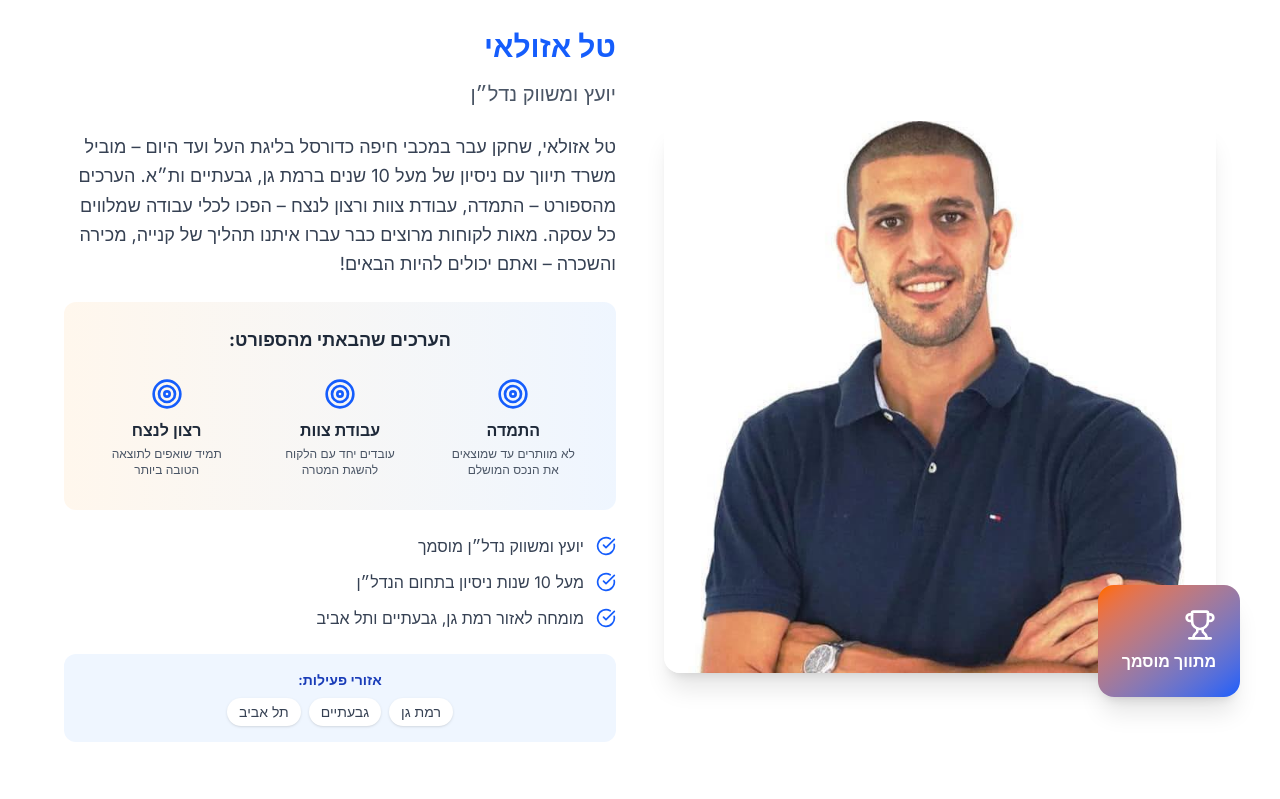
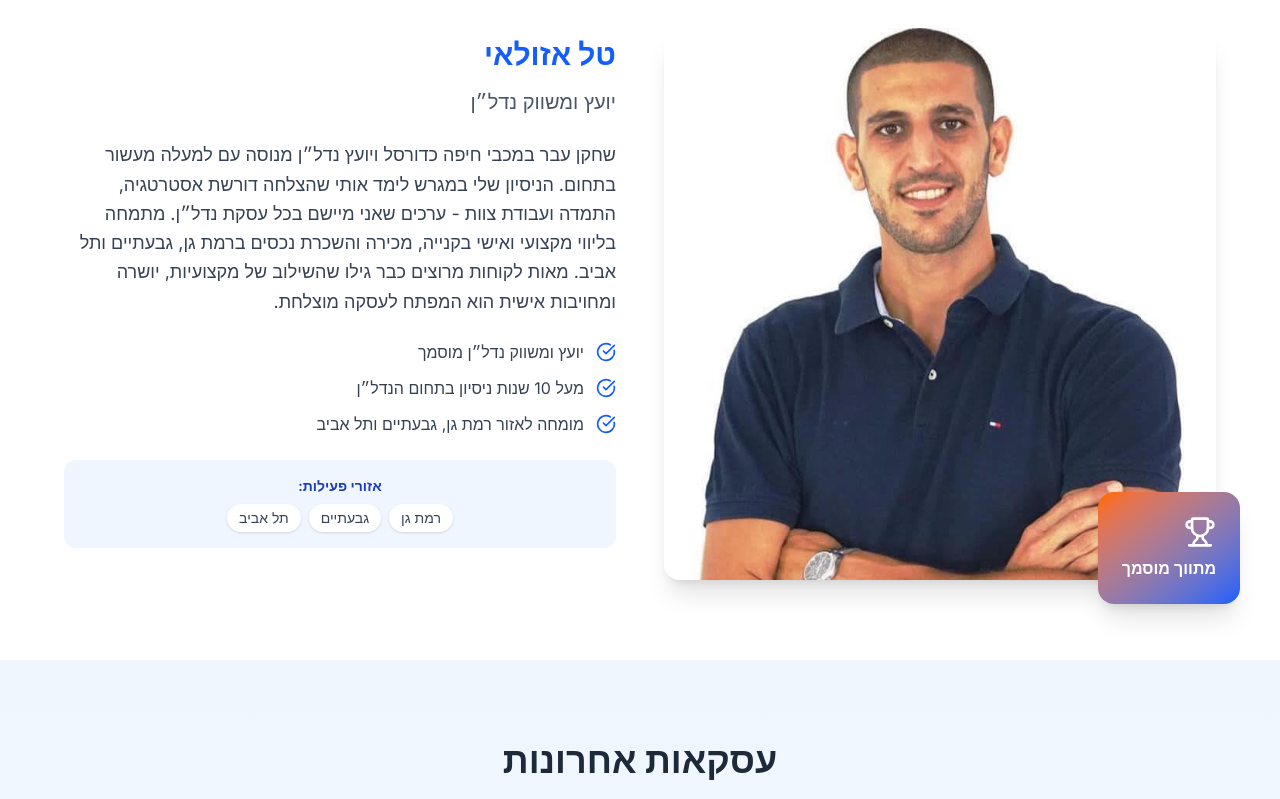
Before and after one commit to itayost/tal-nadlan, a Next.js app: page / in a window 1280 px wide. Shown: the part 940-1739 px from the top of the page. Built offline with nearby package versions, Linux system fonts and the light colour scheme.

Commit message:
about text fix

```diff
--- a/src/components/sections/About.tsx
+++ b/src/components/sections/About.tsx
@@ -71,37 +71,6 @@ const About = () => {
               {agentInfo.aboutMe.content}
             </p>
 
-            {/* Values - Stagger animation */}
-            <div
-              ref={valuesRef}
-              className="bg-gradient-to-r from-orange-50 to-blue-50 p-4 md:p-6 rounded-xl mb-6"
-            >
-              <h5 className="text-base md:text-lg font-bold text-gray-800 mb-4 text-center">
-                הערכים שהבאתי מהספורט:
-              </h5>
-              <div className="grid grid-cols-1 sm:grid-cols-3 gap-4">
-                {agentInfo.values.map((value, index) => (
-                  <div
-                    key={index}
-                    className={`text-center p-2 transition-all duration-500 ${
-                      valuesInView
-                        ? `opacity-100 translate-y-0 delay-${index * 100}`
-                        : 'opacity-0 translate-y-5'
-                    }`}
-                    style={{ transitionDelay: valuesInView ? `${index * 150}ms` : '0ms' }}
-                  >
-                    <Target className="w-6 h-6 md:w-8 md:h-8 text-blue-600 mx-auto mb-2 animate-pulse-icon" />
-                    <p className="font-semibold text-sm md:text-base text-gray-800">
-                      {value.title}
-                    </p>
-                    <p className="text-xs text-gray-600 mt-1 hidden sm:block">
-                      {value.description}
-                    </p>
-                  </div>
-                ))}
-              </div>
-            </div>
-
             {/* Qualifications - Fade in one by one */}
             <div className="space-y-2 md:space-y-3 mb-6">
               {agentInfo.qualifications.slice(0, 4).map((qualification, index) => (
--- a/src/data/agent.ts
+++ b/src/data/agent.ts
@@ -22,10 +22,11 @@ export const agentInfo = {
   // הסיפור המלא
   aboutMe: {
     title: "הכירו את טל אזולאי",
-    content: `טל אזולאי, שחקן עבר במכבי חיפה כדורסל בליגת העל
-    ועד היום – מוביל משרד תיווך עם ניסיון של מעל 10 שנים ברמת גן, גבעתיים ות״א.
-    הערכים מהספורט – התמדה, עבודת צוות ורצון לנצח – הפכו לכלי עבודה שמלווים כל עסקה.
-    מאות לקוחות מרוצים כבר עברו איתנו תהליך של קנייה, מכירה והשכרה – ואתם יכולים להיות הבאים!`
+    content: `שחקן עבר במכבי חיפה כדורסל ויועץ נדל״ן מנוסה עם למעלה מעשור בתחום.
+
+הניסיון שלי במגרש לימד אותי שהצלחה דורשת אסטרטגיה, התמדה ועבודת צוות - ערכים שאני מיישם בכל עסקת נדל״ן. מתמחה בליווי מקצועי ואישי בקנייה, מכירה והשכרת נכסים ברמת גן, גבעתיים ותל אביב.
+
+מאות לקוחות מרוצים כבר גילו שהשילוב של מקצועיות, יושרה ומחויבות אישית הוא המפתח לעסקה מוצלחת.`
   },
 
   // ערכים מהספורט
```
